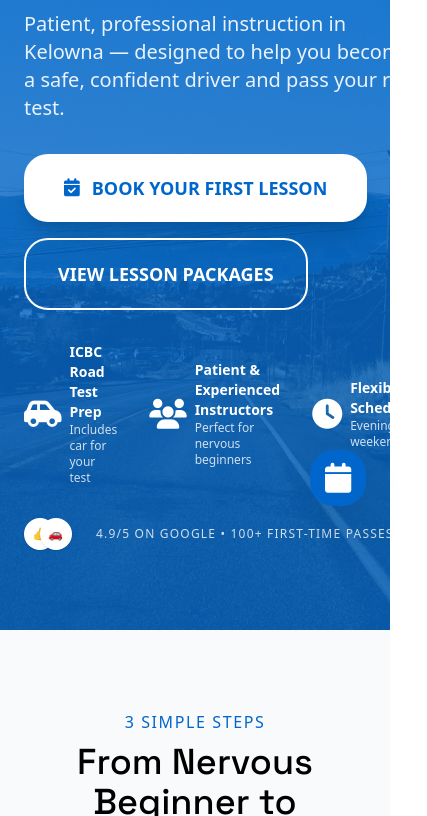
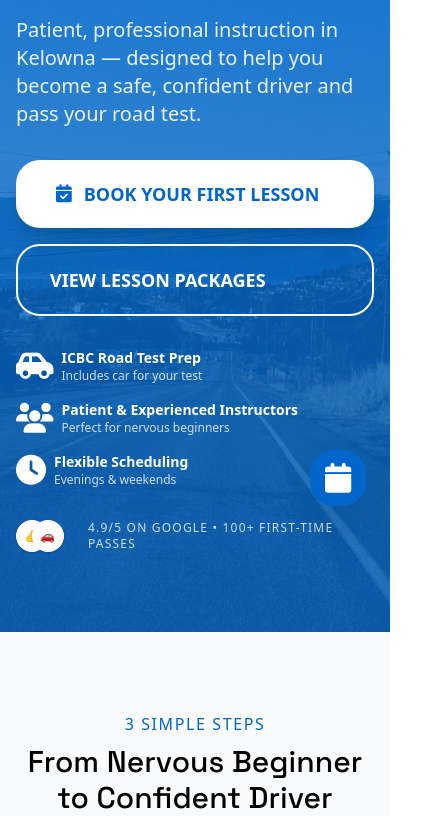
Before and after one commit to jadefalco/calle-cinco, a plain HTML site: page index.html in a window 390 px wide. Shown: the part 314-1130 px from the top of the page, 427 px wide, since content can reach past the window. Drawn offline with nearby package versions, Linux system fonts and the light colour scheme.

Commit message:
mobile issues

```diff
--- a/index.html
+++ b/index.html
@@ -227,6 +227,82 @@ html {
         padding: 0.2rem 0.6rem;
     }
 }
+/* ===== MOBILE RESPONSIVE FIXES ===== */
+
+body, html {
+    overflow-x: hidden;
+    width: 100%;
+}
+
+@media (max-width: 768px) {
+    .max-w-7xl {
+        padding-left: 1rem;
+        padding-right: 1rem;
+    }
+
+    header h1,
+    header .heading-font {
+        font-size: 2.25rem;
+        line-height: 1.2;
+        word-wrap: break-word;
+        overflow-wrap: break-word;
+    }
+
+    header p {
+        font-size: 1rem;
+        line-height: 1.5;
+        word-wrap: break-word;
+        overflow-wrap: break-word;
+    }
+
+    header .flex.flex-wrap {
+        flex-direction: column;
+        gap: 1rem;
+    }
+
+    header .flex.flex-wrap button {
+        width: 100%;
+    }
+
+    header .flex.items-center.gap-x-8 {
+        flex-direction: column;
+        gap: 1rem;
+        align-items: flex-start;
+    }
+
+    .areaServed {
+        display: flex;
+        flex-wrap: wrap;
+        gap: 0.5rem;
+        padding: 0 1rem;
+    }
+
+    .px-6 {
+        padding-left: 1rem !important;
+        padding-right: 1rem !important;
+    }
+
+    h2.heading-font {
+        font-size: 1.875rem;
+        line-height: 1.2;
+    }
+}
+
+* {
+    box-sizing: border-box;
+}
+
+header.hero-bg {
+    width: 100%;
+    overflow: hidden;
+}
+
+img {
+    max-width: 100%;
+    height: auto;
+    display: block;
+}
+
 </style>
 <link rel="stylesheet" href="https://cdnjs.cloudflare.com/ajax/libs/font-awesome/6.5.1/css/all.min.css">
 </head>
```
